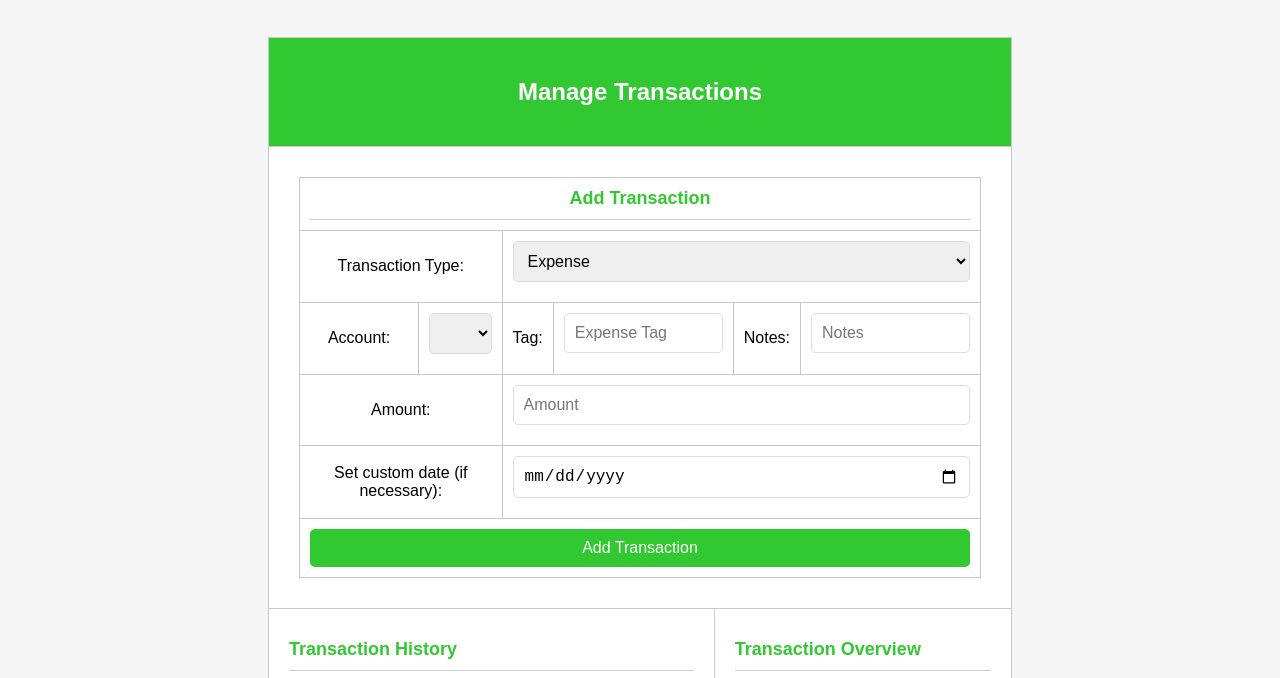
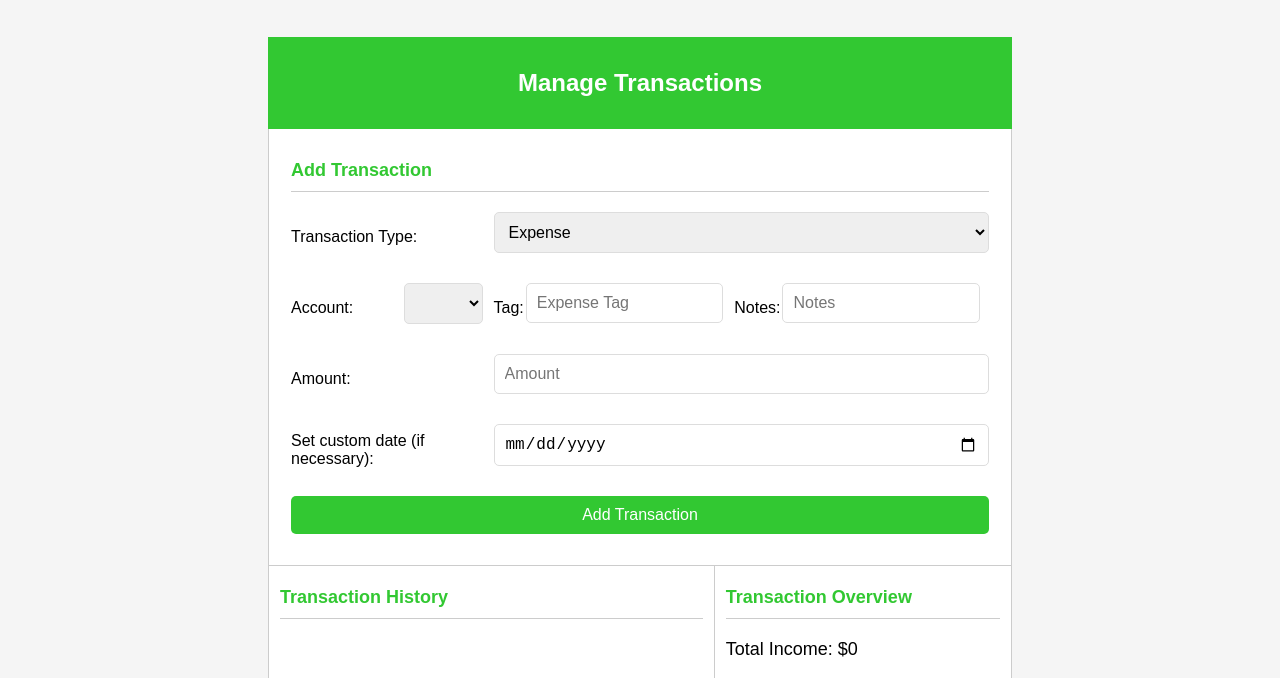
Before and after one commit to Hellocat22/money_tracker, a plain HTML site: page transaction.html in a window 1280 px wide. Shown: the part 61-739 px from the top of the page. Drawn offline with Linux system fonts and the light colour scheme.

Commit message:
fix table

```diff
--- a/css/transaction.css
+++ b/css/transaction.css
@@ -121,21 +121,16 @@ button:hover {
 table {
     width: 100%;
     border-collapse: collapse;
-    background-color: rgb(255, 255, 255);
-}
-
-table, th, td {
-    border: 1px solid rgb(200, 200, 200);
-    padding: 10px;
 }
 
 th {
     background-color: rgb(50, 200, 50);
     color: white;
+    border: 1px solid rgb(50, 200, 50);
 }
 
 td {
-    text-align: center;
+    text-align: left;
 }
 
 .main-table {
```
